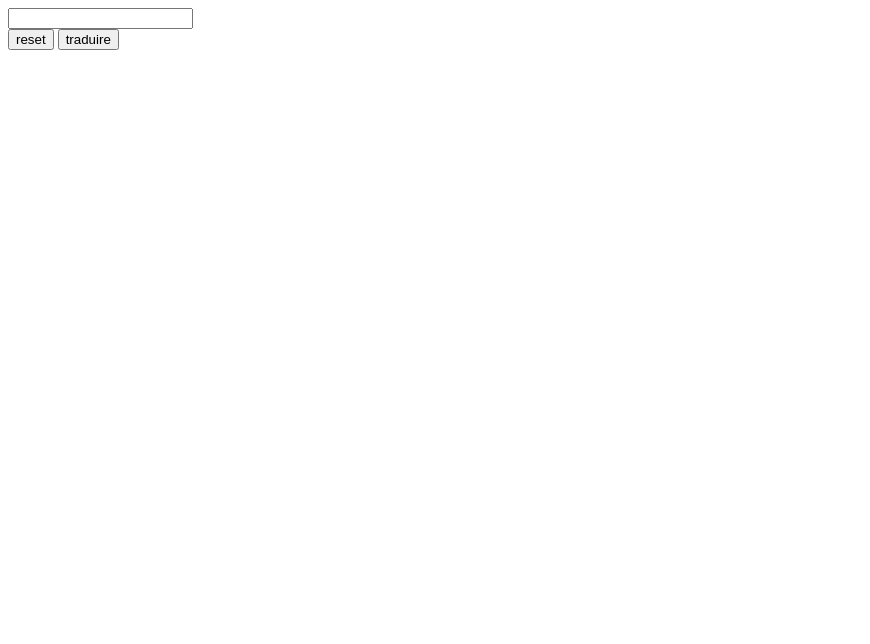
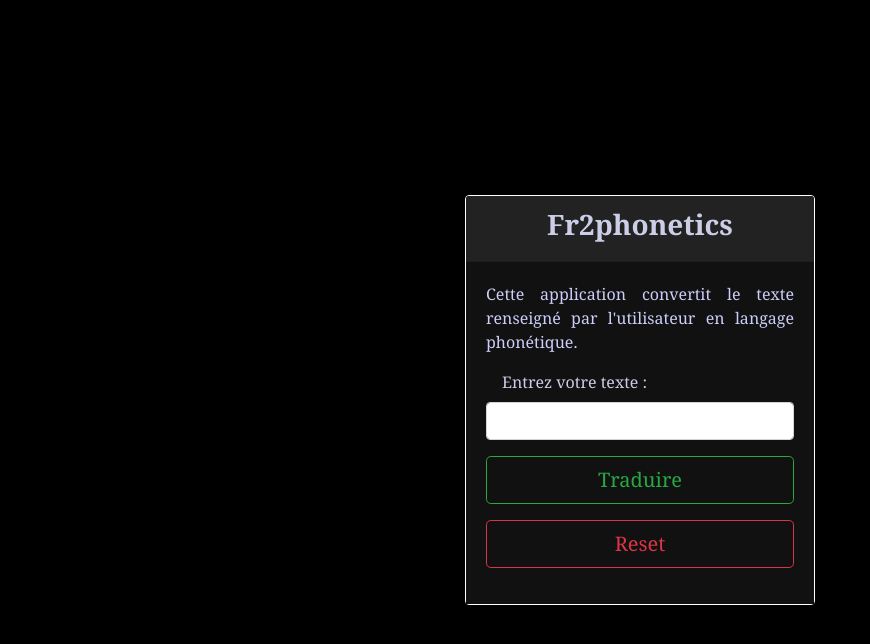
Before and after one commit to benjamin-henry/s2s_fr2phonetics, a plain HTML site: page fr2phonetics_web/index.html in a window 1280 px wide. Shown: the whole page, without its empty margins (0-870 px from the left). Drawn offline with nearby package versions, Linux system fonts and the light colour scheme.

Commit message:
Update index.html

```diff
--- a/fr2phonetics_web/index.html
+++ b/fr2phonetics_web/index.html
@@ -4,23 +4,35 @@
   <meta charset="UTF-8">
   <meta name="viewport" content="width=device-width, initial-scale=1.0">
   <meta http-equiv="X-UA-Compatible" content="ie=edge">
+  <title>fr2phonetics</title>
+  <link rel="stylesheet" href="https://stackpath.bootstrapcdn.com/bootstrap/4.3.1/css/bootstrap.min.css" integrity="sha384-ggOyR0iXCbMQv3Xipma34MD+dH/1fQ784/j6cY/iJTQUOhcWr7x9JvoRxT2MZw1T" crossorigin="anonymous">
   <script src="https://code.jquery.com/jquery-1.9.1.min.js"></script>
-    <title>Document</title>
+  <link rel="stylesheet" href="./css/main.css">
 </head>
-<body>
-    <div>
-        <input type="text" name="" id="input_text">
+<body style="background: #000">
+  <div class="container min-vh-100 d-flex flex-column align-content-center">
+    <div class="row flex-grow-1 d-flex justify-content-center align-items-center">
+      <div class="col-12 col-md-4">
+        <div class="card center-block" style="background: #222; border-color:white">
+          <div class="card-header" style="background: #222;">
+            <h3 class="text-center text-primary font-weight-bold" style="color: #CCCEE8;"><span style="color:#CCCEE8">Fr2phonetics</span></h3>
           </div>
-
-    <div>
-        <button id="clean">reset</button>
-        <button id="translate">traduire</button>
+          <div class="card-body" style="background: #111;">
+            <p class="card-text text-justify" style="color: #CCCEF9;">
+              Cette application convertit le texte renseigné par l'utilisateur en langage phonétique.
+            </p>
+            <div class="card-text ml-3 mb-2" style="color: #CCCEE8;">Entrez votre texte :</div>
+            <div class="form-group">
+              <input class="form-control mb-2" type="text" id="input_text" required>
+              <button id="translate" class="btn btn-outline-success btn-lg btn-block mt-3 mb-3">Traduire</button>
+              <button id="clean" class="btn btn-outline-danger btn-lg btn-block mt-3 mb-3">Reset</button>
+              <p id="translation_field" class="text-center" style="color:white;font-size: 30px"></p>
             </div>
-    <div>
-        <h1 id="translation_field"></h1>
           </div>
-
-
+        </div>
+      </div>
+    </div>
+  </div>
   <script src="https://cdn.jsdelivr.net/npm/@tensorflow/tfjs@1.0.0/dist/tf.min.js"></script>
   <script src="./js/index.js"></script>
 </body>
```
Lines whose indentation alone changed are shown as unchanged.
